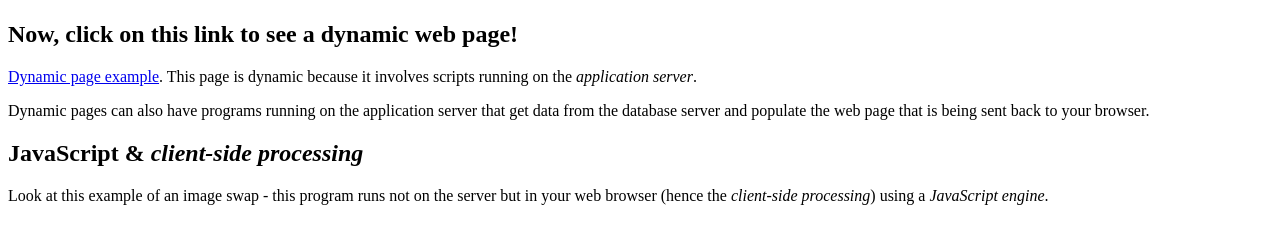
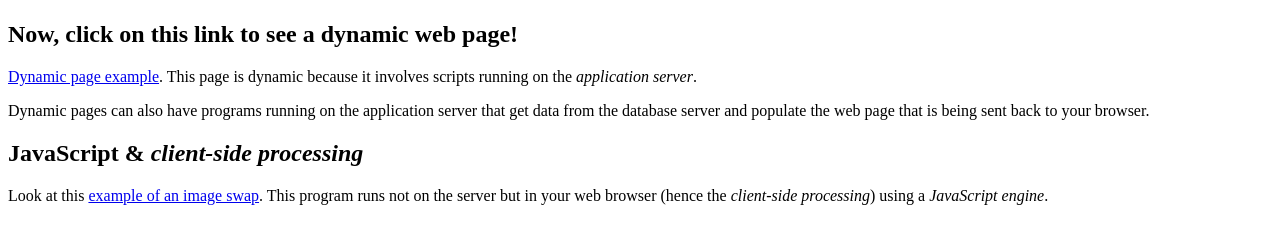
Before and after one commit to p-buda/p-buda.github.io, a plain HTML site: page prog-fun/static-page.html in a window 1280 px wide. Shown: the part 417-660 px from the top of the page. Drawn offline with Linux system fonts and the light colour scheme.

Commit message:
Fix the hyperlink.

```diff
--- a/prog-fun/static-page.html
+++ b/prog-fun/static-page.html
@@ -16,6 +16,6 @@
     <p>Dynamic pages can also have programs running on the application server that get data from the database server and populate the web page that is being sent back to your browser.</p>
 
     <h2>JavaScript &amp; <em>client-side processing</em></h2>
-    <p>Look at this example of an image swap - this program runs not on the server but in your web browser (hence the <em>client-side processing</em>) using a <em>JavaScript engine</em>.</p>
+    <p>Look at this <a href="./events.html" target="_blank">example of an image swap</a>. This program runs not on the server but in your web browser (hence the <em>client-side processing</em>) using a <em>JavaScript engine</em>.</p>
 </body>
 </html>
```
